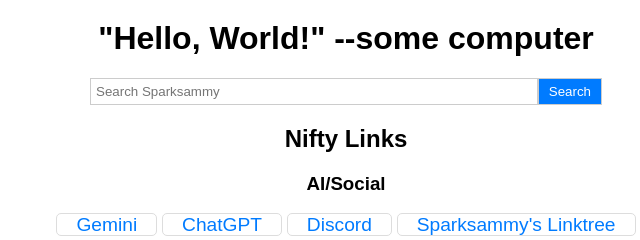
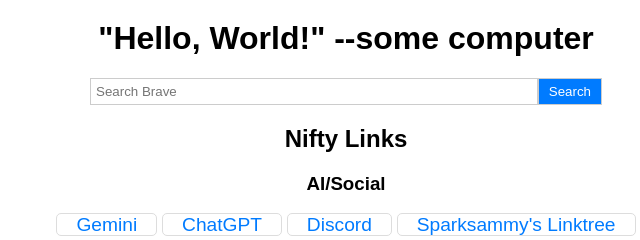
Before and after one commit to the-spellman/homepage, a plain HTML site: page index.html in a window 1280 px wide. Shown: the top 240 px of the page, 294-934 px from the left. Drawn offline with Linux system fonts and the light colour scheme; no server answers.

Commit message:
Update index.html

```diff
--- a/index.html
+++ b/index.html
@@ -12,7 +12,7 @@
         <h1>"Hello, World!" --some computer</h1>
         <p><b><i id="biblepassage"></i></b></p>
         <div id="search-bar">
-            <input type="text" id="search-input" placeholder="Search Sparksammy">
+            <input type="text" id="search-input" placeholder="Search Brave">
             <button id="search-button">Search</button>
         </div>
 
```
